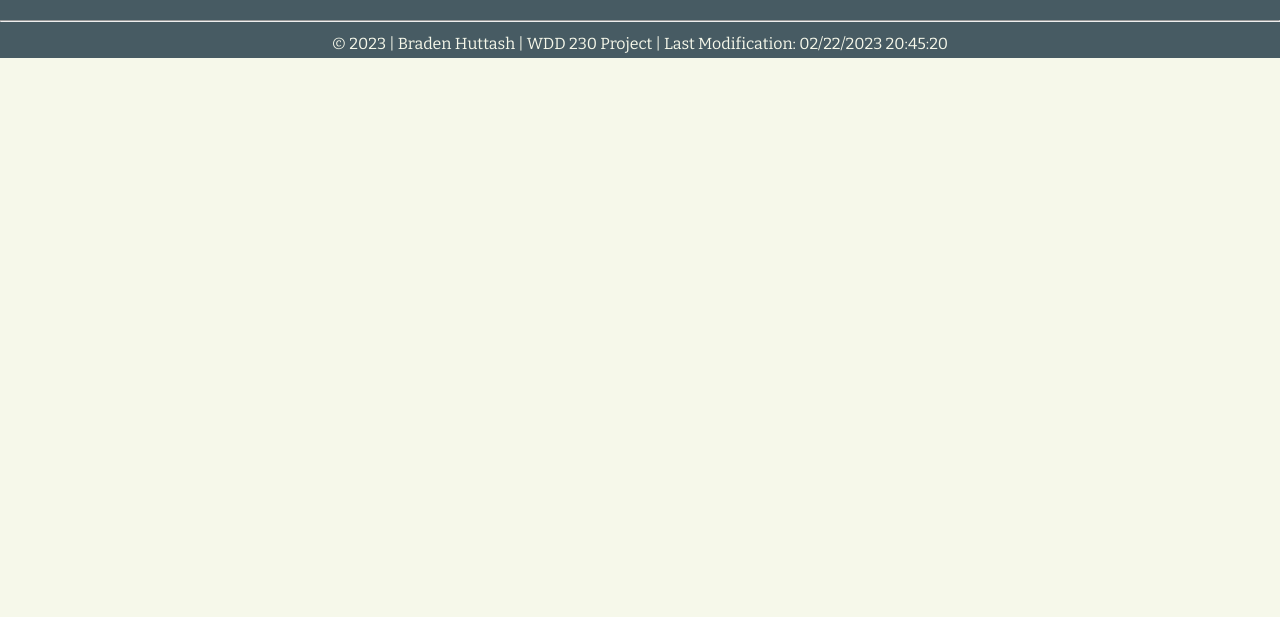
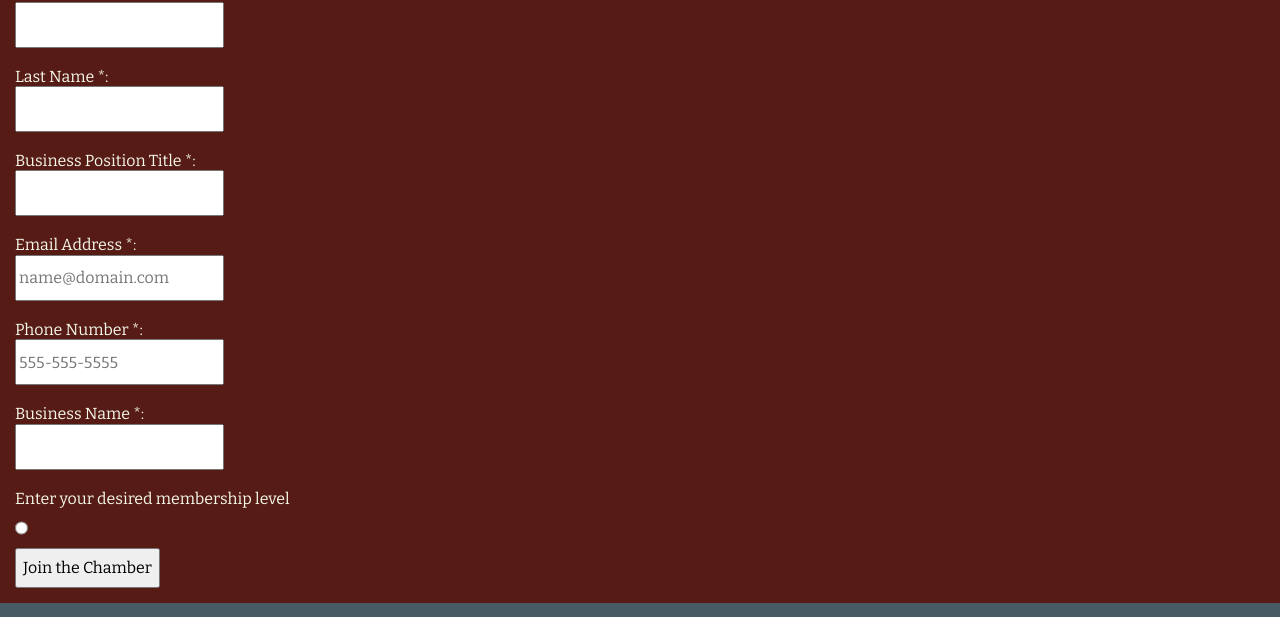
Before and after one commit to bhutt7/wdd230, a plain HTML site: page chamber/join.html in a window 1280 px wide. Shown: the part 381-998 px from the top of the page. Before the commit the page ends 800 px from the top, so only its background shows below. Drawn offline with nearby package versions, Linux system fonts and the light colour scheme.

Commit message:
started form on join page

```diff
--- a/chamber/join.html
+++ b/chamber/join.html
@@ -27,8 +27,27 @@
         </nav>
         <div class="date"></div>
     </header>
+    <h1>Join the Star Chamber</h1>
     <main id="join-main">
-
+        <form method="get" action="thankyou.html">
+            <label for="fname">First Name *:</label>
+            <input id="fname" name="firstName" type="text" required>
+            <label for="lname">Last Name *:</label>
+            <input id="lname" name="lastName" type="text"required>
+            <label for="title">Business Position Title *:</label>
+            <input id="title" name="positionTitle" type="text" pattern="[A-Za-z -]+" minlength="7" required>
+            <label for="email">Email Address *:</label>
+            <input id="email" name="email" type="email" placeholder="name@domain.com" required>
+            <label for="phone">Phone Number *:</label>
+            <input id="phone" name="phone" type="tel" placeholder="555-555-5555" required>
+            <label for="business">Business Name *:</label>
+            <input id="business" name="businessName" type="text">
+            <label for="membership">Enter your desired membership level</label>
+            <div id="radio">
+                <input id="membership" type="radio">
+            </div>
+            <input type="submit" value="Join the Chamber">
+        </form>
     </main>
     <footer>
         <section class="info">
--- a/chamber/styles/chamber.css
+++ b/chamber/styles/chamber.css
@@ -202,6 +202,23 @@ nav a:hover {
     text-align: center;
 }
 
+#join-main form {
+    background-color: #551B14;
+    padding: 15px;
+}
+
+#join-main input, #join-main label {
+    display: block;
+}
+
+#join-main label {
+    margin-top: 20px;
+}
+
+#join-main input {
+    height: 40px;
+}
+
 footer {
     background-color: #475B63;
     color: #F6F8EA;
```
